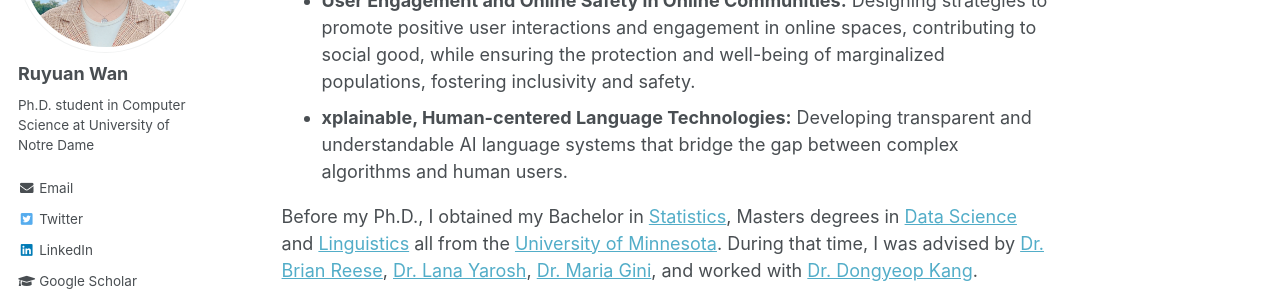
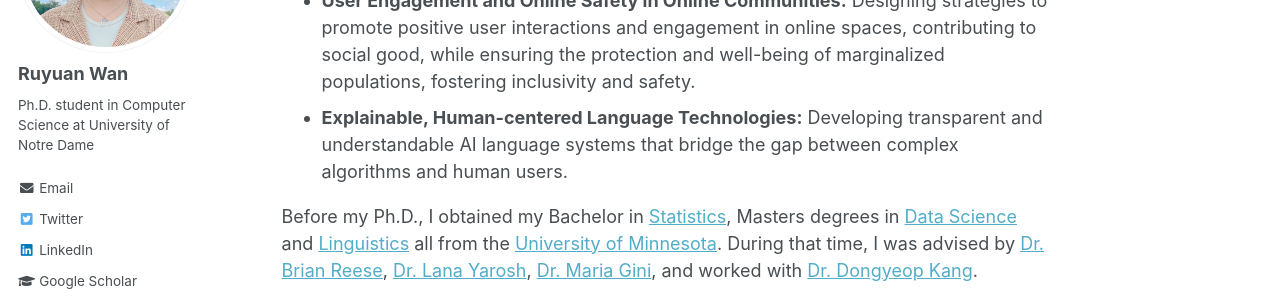
Before and after one commit to RuyuanWan/ruyuanwan.github.io, a Jekyll site: the page built from _pages/about.md, in a window 1280 px wide and 900 px high, scrolled down 446 px. Shown: the part 153-453 px from the top of the window. Built offline with Jekyll 4.4.1, drawn with Linux system fonts in a browser that asks for light colours.

Commit message:
Update about.md

```diff
--- a/_pages/about.md
+++ b/_pages/about.md
@@ -18,7 +18,7 @@ My research interests lie at the intersection of Human-Computer Interaction (HCI
 My current work explores the following areas:
 - **Understanding Social Dynamics in Language and Disagreement:** Exploring demographic biases, propaganda, and other influential factors while investigating the nuances of disagreement arising from subjectivity and positionality in both HCI and NLP contexts.
 - **User Engagement and Online Safety in Online Communities:** Designing strategies to promote positive user interactions and engagement in online spaces, contributing to social good, while ensuring the protection and well-being of marginalized populations, fostering inclusivity and safety.
-- **xplainable, Human-centered Language Technologies:** Developing transparent and understandable AI language systems that bridge the gap between complex algorithms and human users.
+- **Explainable, Human-centered Language Technologies:** Developing transparent and understandable AI language systems that bridge the gap between complex algorithms and human users.
 
 Before my Ph.D., I obtained my Bachelor in [Statistics](https://cla.umn.edu/statistics), Masters degrees in [Data Science](https://cse.umn.edu/datascience) and [Linguistics](https://cla.umn.edu/linguistics) all from the [University of Minnesota](https://twin-cities.umn.edu/). During that time, I was advised by [Dr. Brian Reese](https://cla.umn.edu/about/directory/profile/breese), [Dr. Lana Yarosh](https://lanayarosh.com/), [Dr. Maria Gini](https://www-users.cse.umn.edu/~gini/), and worked with [Dr. Dongyeop Kang](https://dykang.github.io/).
 
```
